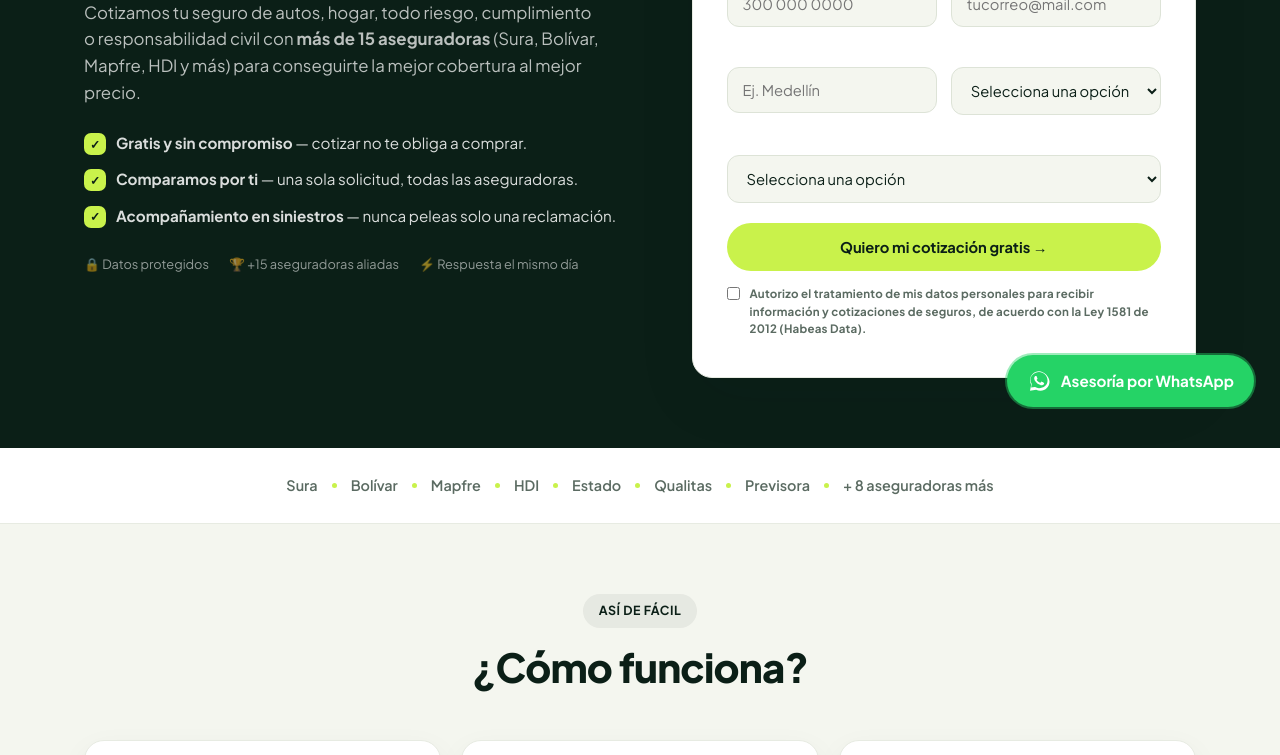
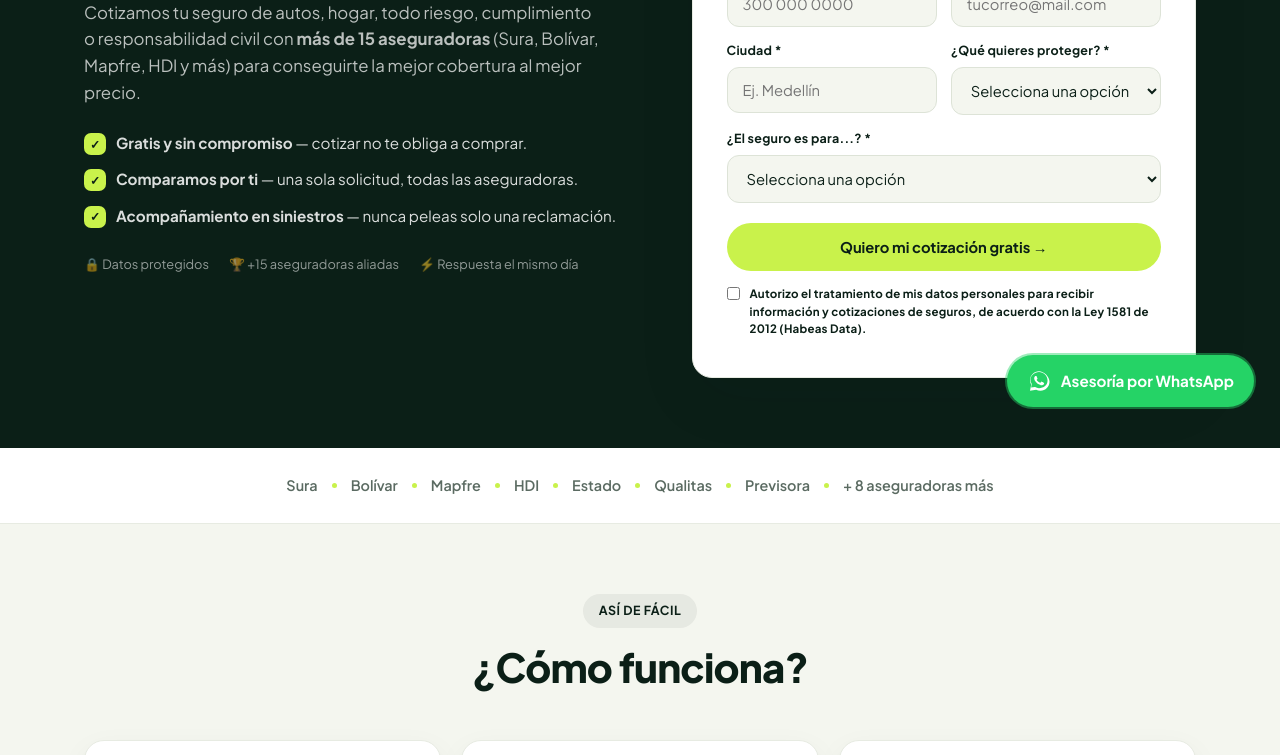
Before and after one commit to NovaImportsas/seguros-plus, a plain HTML site: page landing-danos.html in a window 1280 px wide. Shown: the part 367-1122 px from the top of the page. Drawn offline with Linux system fonts and the light colour scheme.

Commit message:
Add files via upload

```diff
--- a/landing-danos.html
+++ b/landing-danos.html
@@ -26,6 +26,8 @@
   .lp-points .check{flex:none;width:22px;height:22px;border-radius:7px;background:var(--lime);color:var(--dark);display:inline-flex;align-items:center;justify-content:center;font-weight:800;font-size:.75rem;margin-top:2px}
   .lp-trust{display:flex;gap:20px;flex-wrap:wrap;margin-top:6px}
   .lp-trust span{font-size:.8rem;color:rgba(255,255,255,.55);display:inline-flex;align-items:center;gap:6px}
+  .lp-hero .form-card{color:var(--dark)}
+  .lp-hero .form-card label{color:var(--dark)}
   .consent{display:flex;gap:10px;align-items:flex-start;margin-top:14px;font-size:.72rem;color:var(--gray);line-height:1.5}
   .consent input{width:auto;margin-top:2px;accent-color:#7da51f}
   .faq details{background:var(--white);border:1px solid #e7ebe2;border-radius:16px;padding:18px 22px;margin-bottom:12px}
```
Also changed, not shown: landing-personas.html (+2 -0 lines).
